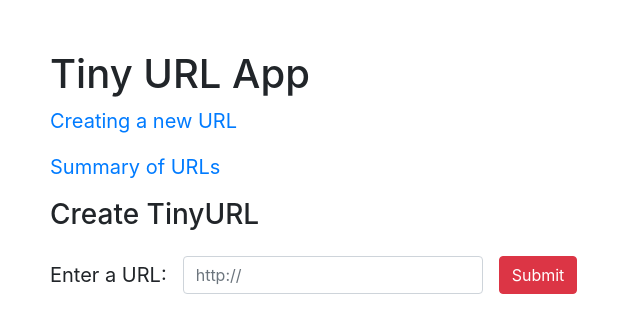
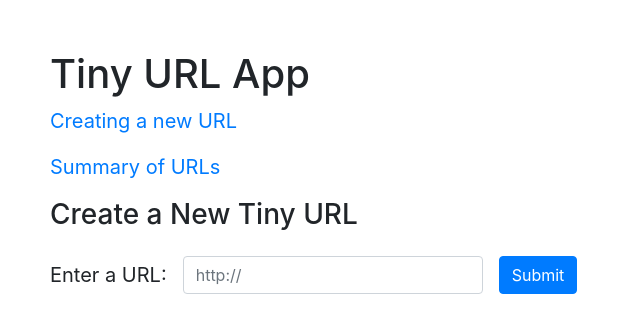
Before and after one commit to cpfeiffer325/tiny-app-project, a Node server app: page /urls/new in a window 1280 px wide. Shown: the top 333 px of the page, without its empty margins (0-640 px from the left). Run offline with Node 20, Linux system fonts and the light colour scheme; some libraries are stand-ins or nearby versions.

Commit message:
modified the headings

```diff
--- a/views/urls_new.ejs
+++ b/views/urls_new.ejs
@@ -14,12 +14,12 @@
 
     <% include ./partials/_headers %>
 
-    <h3>Create TinyURL</h3>
+    <h3>Create a New Tiny URL</h3>
     <form class="form-inline" action="/urls" method="POST">
       <div class="form-group mb-2">
         <label for="longURL">Enter a URL:</label>
         <input class="form-control" type="text" name="longURL" placeholder="http://" style="width: 300px; margin: 1em">
-        <button type="submit" class="btn btn-danger">Submit</button>
+        <button type="submit" class="btn btn-primary">Submit</button>
       </div>
     </form>
   </body>
```
